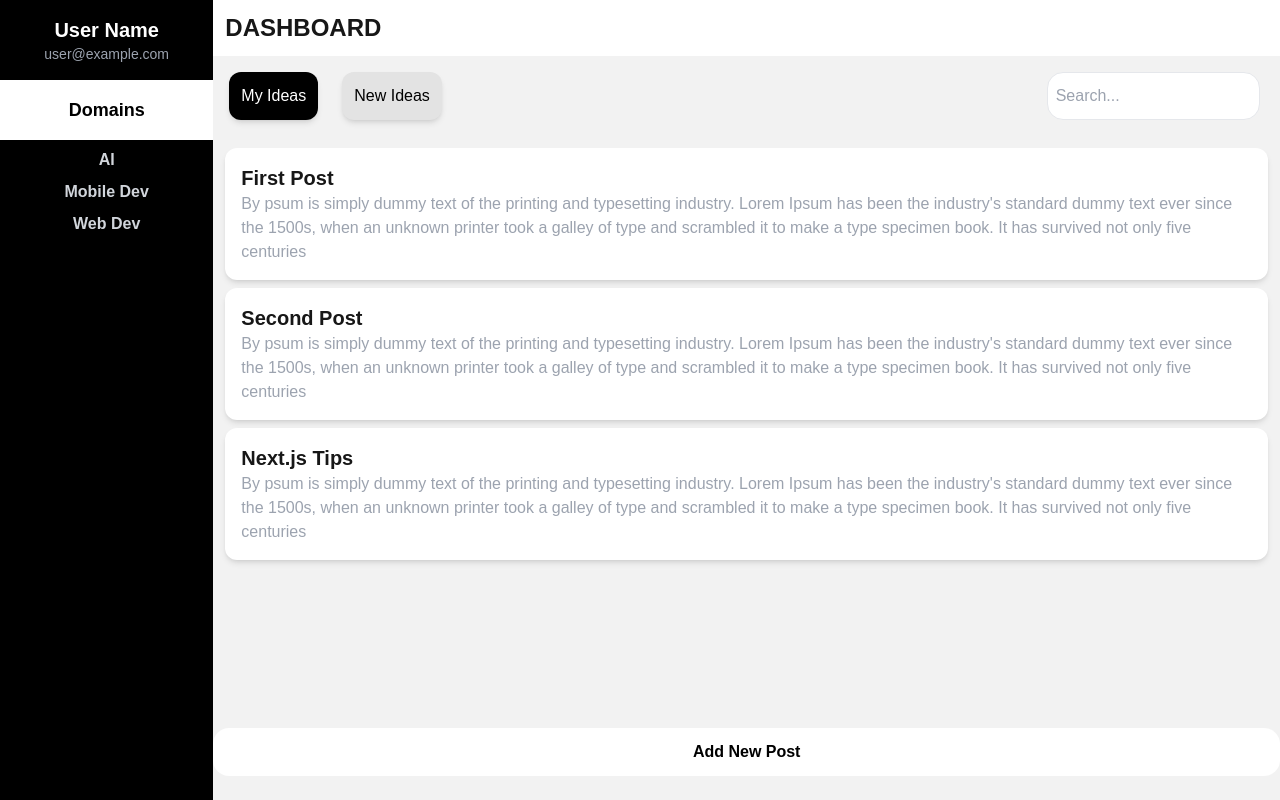
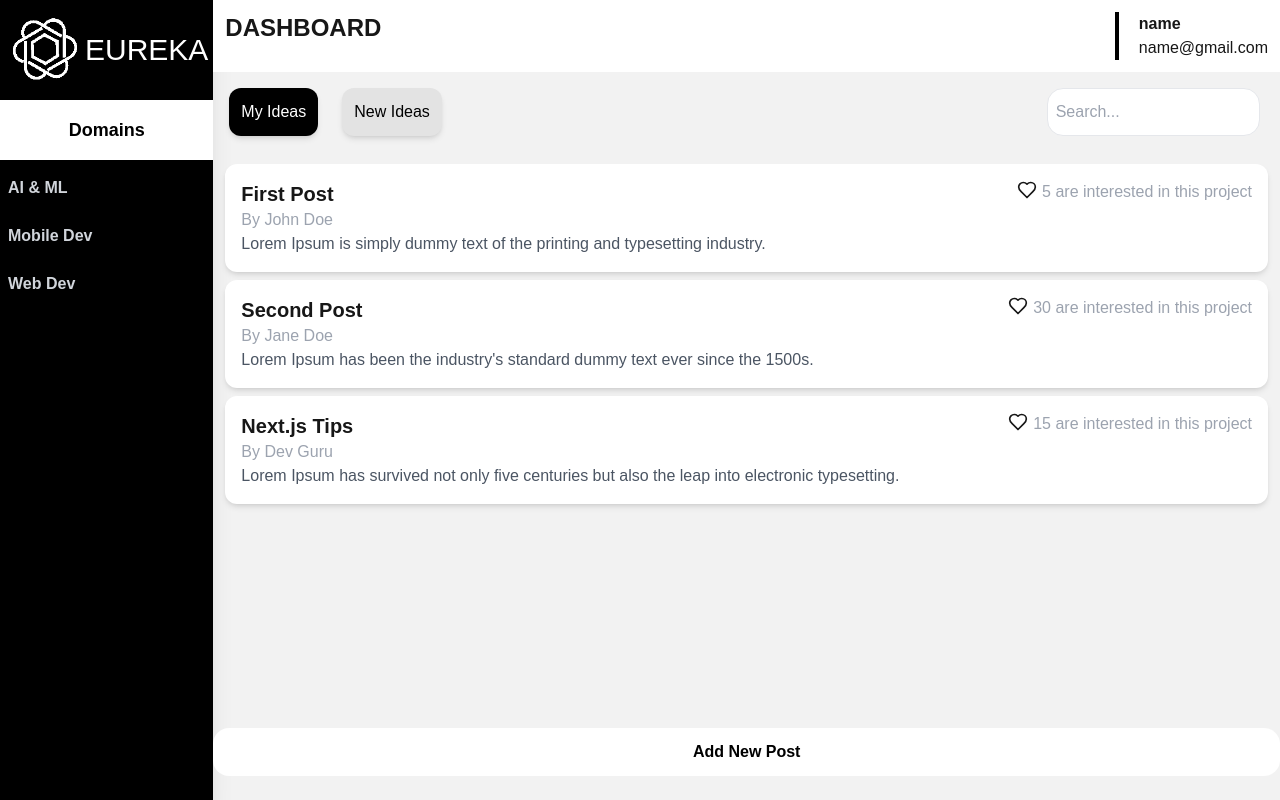
Before and after one commit to PinJinx/Eureka, a Next.js app in the folder frontend/: page /dashboard in a window 1280 px wide. Built offline with nearby package versions, Linux system fonts and the light colour scheme.

Commit message:
Dashboard Completed

```diff
--- a/frontend/app/dashboard/page.tsx
+++ b/frontend/app/dashboard/page.tsx
@@ -1,68 +1,172 @@
 "use client";
-
+import Image from "next/image";
 import { useState } from "react";
+import { Heart, X } from "lucide-react";
 
 export default function Dashboard() {
   const [search, setSearch] = useState("");
+  const [selectedPost, setSelectedPost] = useState({
+    title: "Title Not Loaded Properly",
+    author: "Author",
+    desc: "No Description",
+    interested: 0,
+    tags: ['AI', 'ML', 'Web', 'DeepNet', 'Blockchain'],
+    comments: [['']]
+  });
   const [posts, setPosts] = useState([
-    { title: "First Post", author: "John Doe" , dec:"psum is simply dummy text of the printing and typesetting industry. Lorem Ipsum has been the industry's standard dummy text ever since the 1500s, when an unknown printer took a galley of type and scrambled it to make a type specimen book. It has survived not only five centuries" },
-    { title: "Second Post", author: "Jane Doe" ,dec:"psum is simply dummy text of the printing and typesetting industry. Lorem Ipsum has been the industry's standard dummy text ever since the 1500s, when an unknown printer took a galley of type and scrambled it to make a type specimen book. It has survived not only five centuries" },
-    { title: "Next.js Tips", author: "Dev Guru" ,dec:"psum is simply dummy text of the printing and typesetting industry. Lorem Ipsum has been the industry's standard dummy text ever since the 1500s, when an unknown printer took a galley of type and scrambled it to make a type specimen book. It has survived not only five centuries" },
+    { title: "First Post", author: "John Doe", desc: "Lorem Ipsum is simply dummy text of the printing and typesetting industry.", interested: 5 , tags: ['AI', 'ML'], comments: [['Kane', 'Good Idea'], ['Kane', 'I want to work on it'], ['Kane', 'Please help'], ['Kane', 'Please help'], ['Kane', 'Please help'], ['Kane', 'Please help'], ['Kane', 'Please help']] },
+    { title: "Second Post", author: "Jane Doe", desc: "Lorem Ipsum has been the industry's standard dummy text ever since the 1500s.", interested: 30, tags: ['AI', 'ML'], comments: [['Kane', 'Good Idea'], ['Kane', 'I want to work on it'], ['Kane', 'Please help']] },
+    { title: "Next.js Tips", author: "Dev Guru", desc: "Lorem Ipsum has survived not only five centuries but also the leap into electronic typesetting.", interested: 15, tags: ['AI', 'ML', 'WEB'], comments: [['Kane', 'Good Idea'], ['Kane', 'I want to work on it'], ['Kane', 'Please help']] }
   ]);
+
+  function Post() {
+    if (selectedPost.title !== "Title Not Loaded Properly") {
+      return (
+        <div className="w-full h-full z-10 p-10 absolute flex items-center justify-center bg-black/40">
+          <div className="bg-white rounded-md shadow-2xl w-[60%] h-[80%] p-6 flex flex-col relative overflow-auto">
+            <div>
+            <button
+              className="absolute top-4 right-4 text-gray-500 hover:text-black"
+              onClick={() =>
+                setSelectedPost({
+                  title: "Title Not Loaded Properly",
+                  author: "Author",
+                  desc: "No Description",
+                  interested: 0,
+                  tags: ['AI', 'ML', 'Web', 'DeepNet', 'Blockchain'],
+                  comments: [['']]
+                })
+              }
+            >
+              <X size={24} />
+            </button>
+            <h2 className="text-2xl font-bold">{selectedPost.title}</h2>
+            <p className="text-gray-400">By {selectedPost.author}</p>
+            <hr className="my-4" />
+            </div>
+            <div className="flex justify-between flex-grow">
+              <div className="w-[80%] flex flex-col justify-between">
+                <p className="text-gray-600">{selectedPost.desc}</p>
+                <div>
+                  <h1 className="font-semibold mt-4">Comments:</h1>
+                  <div className="flex flex-col gap-2 mt-2 h-60 overflow-scroll">
+                    {selectedPost.comments.map((comm, index) => (
+                      <div key={index} className="bg-gray-200 text-gray-700 px-3 py-2 flex flex-col gap-3 rounded-md text-sm">
+                        <h1 className="font-semibold">{comm[0]}:</h1>
+                        <p>{comm[1]}</p>
+                      </div>
+                    ))}
+                  </div>
+                </div>
+              </div>
+
+              {/* Right side container */}
+              <div>
+                <h1 className="font-semibold mt-4">Tags:</h1>
+                <div className="flex gap-2 flex-wrap mt-2">
+                  {selectedPost.tags.map((tag, index) => (
+                    <span key={index} className="bg-gray-200 text-gray-700 px-3 py-1 rounded-md text-sm">
+                      {tag}
+                    </span>
+                  ))}
+                </div>
+                <h1 className="font-semibold mt-5">{selectedPost.interested} people are interested in this idea.</h1>
+              </div>
+            </div>
+          </div>
+        </div>
+      );
+    }
+    return <></>;
+  }
 
   return (
     <div className="flex h-screen bg-[#F2F2F2]">
-
-
-
-      <div className="w-1/6 pt-4 text-center bg-black text-white">
-        <h2 className="text-xl font-bold">User Name</h2>
-        <p className="text-sm text-gray-400">user@example.com</p>
-        <div className="mt-4">
+      {/* Sidebar */}
+      <div className="w-1/6 pt-4 text-center bg-black shadow-xl text-white">
+        <div className="flex justify-center items-center">
+          <Image src="/logo.png" alt="logo" width={80} height={80} />
+          <h1 className="text-3xl">EUREKA</h1>
+        </div>
+        <div className="mt-4 w-full">
           <h3 className="text-lg bg-white p-4 text-black font-semibold">Domains</h3>
-          <ul className="mt-2 space-y-2">
-            <li className="text-gray-300 font-bold">AI</li>
-            <li className="text-gray-300 font-bold">Mobile Dev</li>
-            <li className="text-gray-300 font-bold">Web Dev</li>
+          <ul className="mt-2 space-y-2 w-full">
+            <Domain name="AI & ML" />
+            <Domain name="Mobile Dev" />
+            <Domain name="Web Dev" />
           </ul>
         </div>
       </div>
 
+      {/* Main Content */}
+      <div className="flex-1 flex flex-col pb-6 space-y-4">
+        {/* Name Bar & Search */}
+        <div className="pt-3 pb-3 bg-white flex justify-between">
+          <h1 className="text-2xl pl-3 font-bold">DASHBOARD</h1>
+          <div className="flex gap-5">
+            <div className="border-black border-[2px]"></div>
+            <div>
+              <p className="text-md pr-3 font-bold">name</p>
+              <p className="text-md pr-3">name@gmail.com</p>
+            </div>
+          </div>
+        </div>
 
-      {/* Main Content */}
-      <div className="flex-1 flex flex-col pb-6  space-y-4">
-        {/* Name Bar & Search */}
-        <div className="pt-3 pb-3  bg-white">
-          <h1 className="text-2xl pl-3 font-bold">DASHBOARD</h1>
-        </div>
         <div className="pb-3 flex justify-between">
           <div className="flex justify-center gap-6 pl-4">
-              <button className="bg-black text-white rounded-xl shadow-md p-3">My Ideas</button>
-              <button className="bg-[#E3E3E3] text-black rounded-xl shadow-md p-3">New Ideas</button>
+            <button className="bg-black text-white rounded-xl shadow-md p-3 hover:bg-gray-800">My Ideas</button>
+            <button className="bg-[#E3E3E3] text-black rounded-xl shadow-md p-3 hover:bg-gray-400">New Ideas</button>
           </div>
           <input
             type="text"
             placeholder="Search..."
-              className="w-1/5 p-2 rounded-2xl mr-5 text-black border"
+            className="w-1/5 p-2 rounded-2xl mr-5 text-black border focus:outline-none focus:ring-2 focus:ring-gray-500"
             value={search}
             onChange={(e) => setSearch(e.target.value)}
           />
         </div>
+
         {/* Post List */}
         <div className="flex-1 overflow-auto space-y-2 pl-3 pr-3">
           {posts.map((post, index) => (
-            <div key={index} className="p-4 shadow-md bg-white rounded-xl">
+            <div
+              key={index}
+              className="p-4 shadow-md bg-white hover:p-8 rounded-xl hover:shadow-lg transition-shadow duration-200 cursor-pointer"
+              onClick={() => setSelectedPost(post)}
+            >
+              <div className="flex justify-between">
+                <div>
                   <h2 className="text-xl font-bold">{post.title}</h2>
-              <p className="text-gray-400">By {post.dec}</p>
+                  <p className="text-gray-400">By {post.author}</p>
+                </div>
+                <div className="flex gap-[5px]">
+                  <Heart width={20} height={20} />
+                  <p className="text-gray-400">{post.interested} are interested in this project</p>
+                </div>
+              </div>
+              <p className="text-gray-600 overflow-hidden max-h-12">{post.desc}</p>
             </div>
           ))}
         </div>
 
         {/* Add New Post Button */}
-        <button className="w-full p-3 bg-white text-black font-semibold rounded-2xl">
+        <button className="w-full p-3 bg-white text-black font-semibold rounded-2xl hover:bg-gray-200">
           Add New Post
         </button>
       </div>
+
+      {/* Conditionally render Post component */}
+      <Post />
     </div>
   );
 }
+
+function Domain({ name = "" }) {
+  return (
+    <li className="text-gray-300 hover:bg-[#E3E3E3] font-bold w-full">
+      <button className="w-full text-left p-2 hover:text-black">
+        <h1>{name}</h1>
+      </button>
+    </li>
+  );
+}
--- a/frontend/app/page.tsx
+++ b/frontend/app/page.tsx
@@ -20,7 +20,6 @@ export default function Home() {
       </div>
 
       <div className="p-4">
-
       </div>
     </main>
   );
```
Also changed, not shown: frontend/public/logo.png (added). Lines whose indentation alone changed are shown as unchanged.
